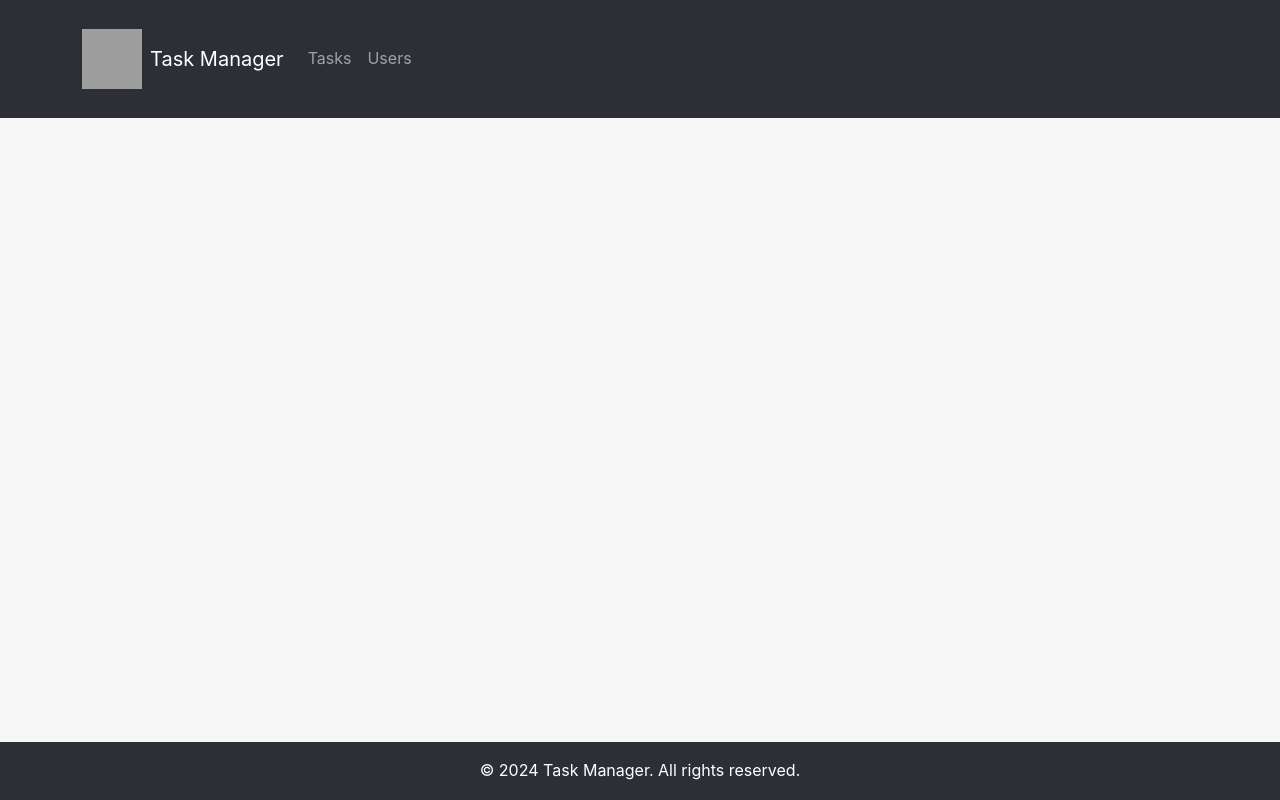
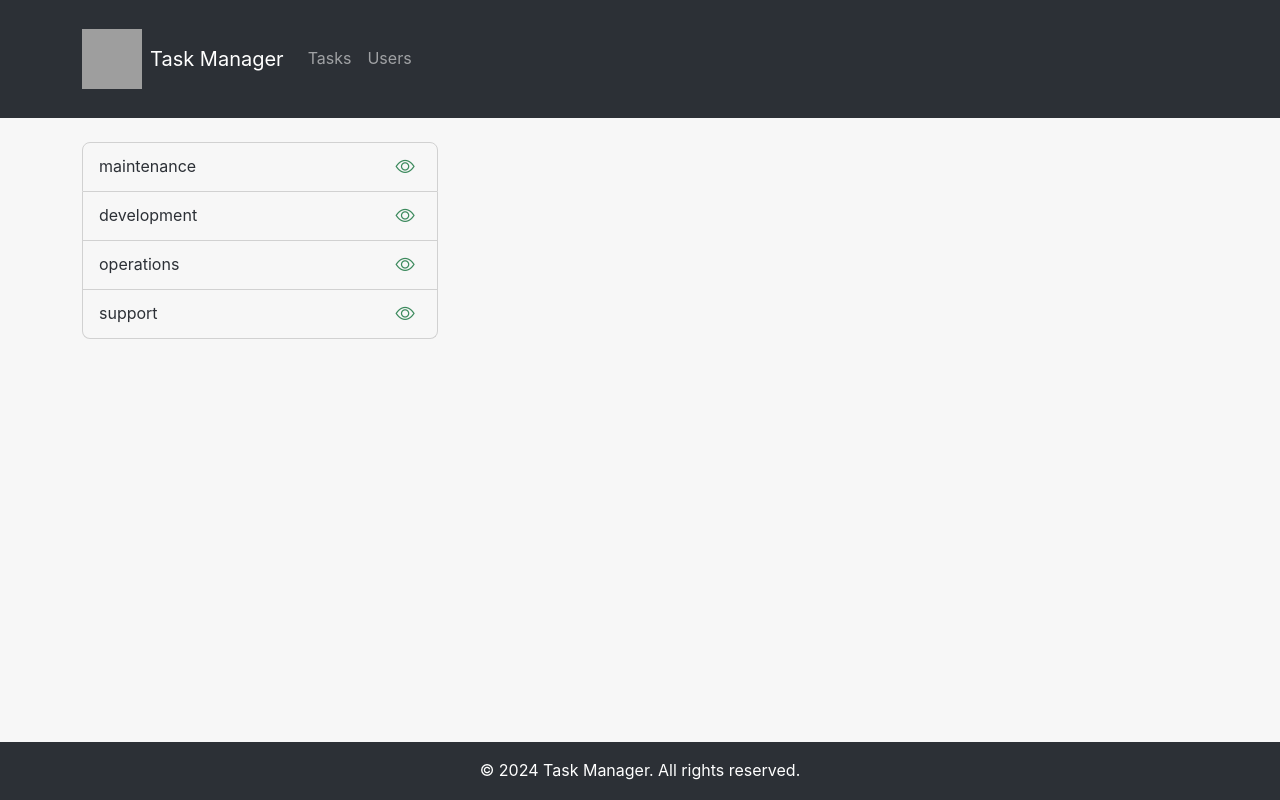
Before and after one commit to ivarsaris/taskmanager, an Angular app: page /departments in a window 1280 px wide. Before the commit this address led to /. Built offline with nearby package versions, Linux system fonts and the light colour scheme; grey boxes are pictures that could not be loaded.

Commit message:
create department component, add to routing

```diff
--- a/src/app/app.component.ts
+++ b/src/app/app.component.ts
@@ -1,23 +1,23 @@
 import { NgIf } from '@angular/common';
 import { Component } from '@angular/core';
 import { RouterLink, RouterLinkActive, RouterOutlet, Router } from '@angular/router';
+import { DepartmentsComponent } from './departments/departments.component';
 import { EditTaskComponent } from './tasks/edit-task/edit-task.component';
 import { NewTaskComponent } from './tasks/new-task/new-task.component';
 import { TasksComponent } from './tasks/tasks.component';
 import { UsersComponent } from './users/users.component';
 
+
 @Component({
   selector: 'app-root',
   standalone: true,
-  imports: [RouterOutlet, UsersComponent, TasksComponent, RouterOutlet, RouterLink, RouterLinkActive, NgIf],
+  imports: [RouterOutlet, UsersComponent, TasksComponent, DepartmentsComponent, RouterOutlet, RouterLink, RouterLinkActive, NgIf],
   templateUrl: './app.component.html',
   styleUrl: './app.component.scss'
 })
 export class AppComponent {
 
-  constructor(private router: Router) {
-
-  }
+  constructor(private router: Router) {}
 
   getCurrentRoute() {
     switch (this.router.url) {
@@ -27,6 +27,9 @@ export class AppComponent {
       case '/users':
         return 'users';
         break;
+      case '/departments':
+        return 'departments';
+        break;
       default:
         return '';
     }
--- a/src/app/app.routes.ts
+++ b/src/app/app.routes.ts
@@ -1,6 +1,7 @@
 import { Routes } from '@angular/router';
 import { TasksComponent } from './tasks/tasks.component';
 import { UsersComponent } from './users/users.component';
+import { DepartmentsComponent } from './departments/departments.component';
 
 export const routes: Routes = [
     {
@@ -10,5 +11,9 @@ export const routes: Routes = [
     {
         path: 'users',
         component: UsersComponent,
+    },
+    {
+        path: 'departments',
+        component: DepartmentsComponent,
     }
 ];
--- /dev/null
+++ b/src/app/departments/department.model.ts
@@ -0,0 +1,4 @@
+export interface Department {
+    id: number,
+    name: string,
+}
--- /dev/null
+++ b/src/app/departments/departments.component.html
@@ -0,0 +1,13 @@
+
+<div class="row">
+    <div class="col-4">
+        <ul class="list-group mb-5">
+            <li *ngFor="let department of department_list" class="list-group-item department d-flex align-items-center gap-3">
+                <span class="name">{{department.name}}</span>
+                <a role="button" (click)="setDepartmentToView(department.id)"
+                    class="ml-auto w-4 h-4 d-flex align-items-center justify-content-center">
+                    <i class="bi bi-eye text-success display-icon"></i></a>
+            </li>
+        </ul>
+    </div>
+</div>
--- /dev/null
+++ b/src/app/departments/departments.component.ts
@@ -0,0 +1,20 @@
+import { NgFor } from '@angular/common';
+import { Component } from '@angular/core';
+import { Department } from './department.model';
+import { department_list } from './departments.list';
+
+
+@Component({
+  selector: 'app-departments',
+  standalone: true,
+  imports: [NgFor],
+  templateUrl: './departments.component.html',
+  styleUrl: './departments.component.scss'
+})
+export class DepartmentsComponent {
+  department_list = department_list;
+
+  setDepartmentToView(id: number) {
+
+  }
+}
--- /dev/null
+++ b/src/app/departments/departments.list.ts
@@ -0,0 +1,20 @@
+import { Department } from "./department.model";
+
+export const department_list: Department[] = [
+    {
+        id: 1,
+        name: 'maintenance',
+    },
+    {
+        id: 2,
+        name: 'development',
+    },
+    {
+        id: 3,
+        name: 'operations',
+    },
+    {
+        id: 4,
+        name: 'support',
+    },
+];
```
Also changed, not shown: src/app/departments/departments.component.scss (added), 1 other file (tests, documents, lock files or other folders).
